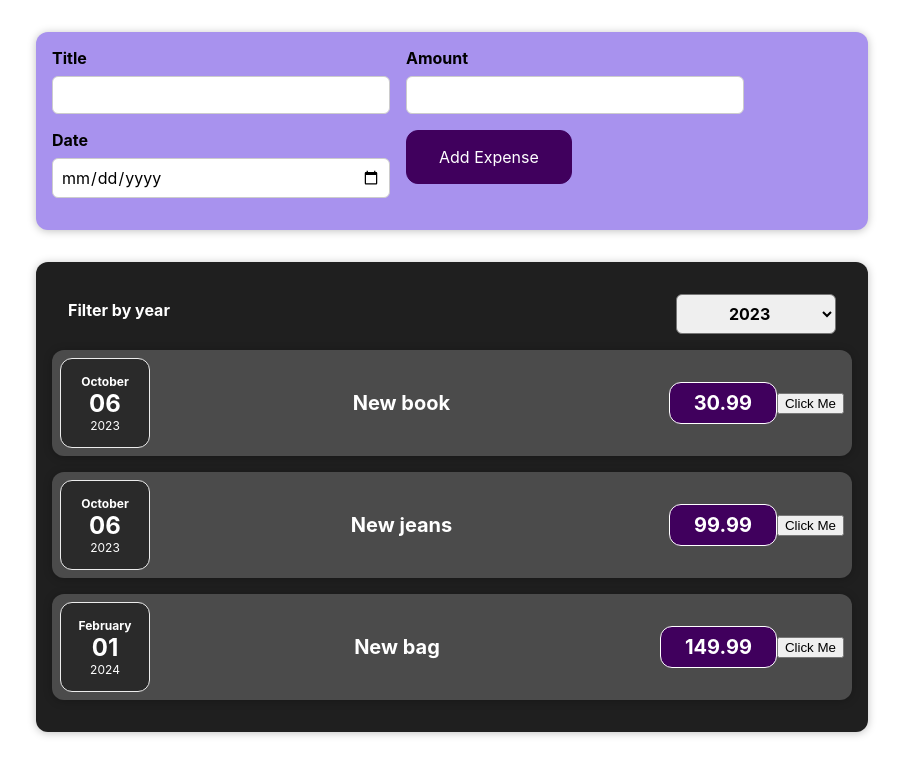
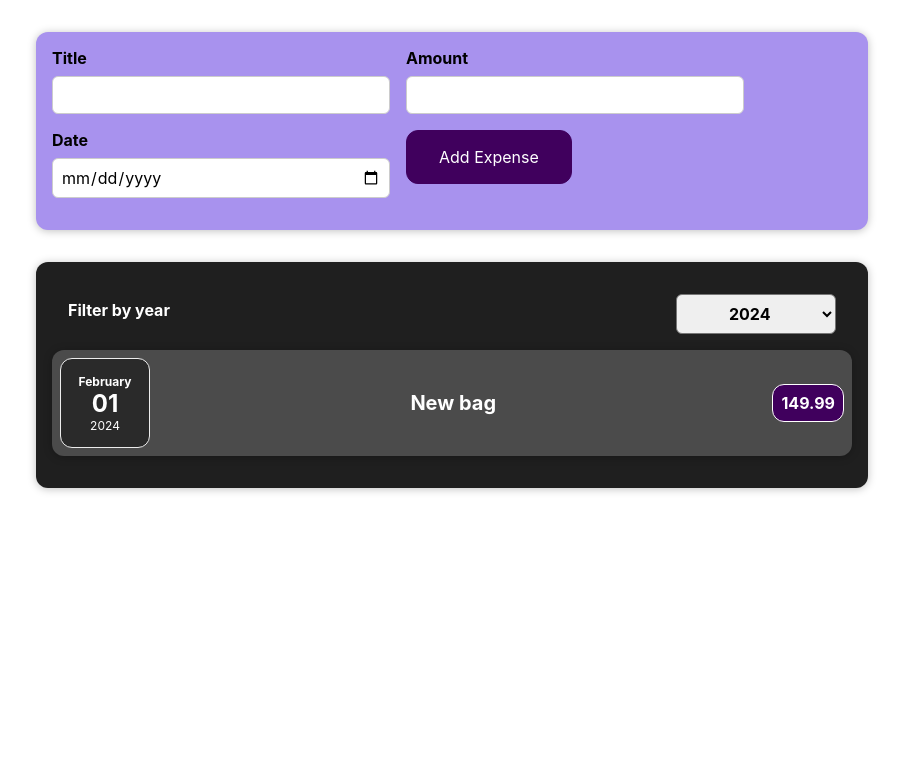
Before and after one commit to maarjalaadi/expenses, a React (Create React App) app: page / in a window 1280 px wide. Shown: the top 776 px of the page, without its empty margins (188-1091 px from the left). Built offline with nearby package versions, Linux system fonts and the light colour scheme.

Commit message:
Added content filtering

```diff
--- a/src/App.js
+++ b/src/App.js
@@ -8,27 +8,27 @@ const DYMMY_EXPENSES = [
     id: 'id1',
     date: new Date(2023, 9, 6),
     title: 'New book',
-    price: 30.99
+    amount: 30.99
   },
  {
   id: 'id2',
   date: new Date(2023, 9, 6),
   title: 'New jeans',
-  price: 99.99
+  amount: 99.99
  },
  {
   id: 'id3',
   date: new Date(2024, 1, 1),
   title: 'New bag',
-  price: 149.99
+  amount: 149.99
  },
 ]
 const App = () => {
   const [expenses, setExpenses] = useState(DYMMY_EXPENSES)
 
   const addExpenseHandler = (expense) => {
-    setExpenses((previousExpenses) =>{
-      return [ expense, ...previousExpenses]
+    setExpenses((previousExpenses) => {
+      return [expense, ...previousExpenses]
     })
   }
 
--- a/src/components/Expenses/ExpenseItem.css
+++ b/src/components/Expenses/ExpenseItem.css
@@ -27,7 +27,7 @@
     color: white;
 }
 
-.expense-item__price {
+.expense-item__amount {
     font-size: 1rem;
     font-weight: bold;
     color: white;
--- a/src/components/Expenses/ExpenseItem.js
+++ b/src/components/Expenses/ExpenseItem.js
@@ -4,22 +4,18 @@ import Card from '../UI/Card'
 import{ useState } from 'react'
 
 const ExpenseItem = (props) => {
-    const[title, setTitle] = useState(props.expenseData.title)
-
-    const clickHandler = () =>{
-        console.log('Clicked!')
-        setTitle(`Updated by click ${title}`)
-        console.log(title)
-    }
+    console.log(props)
     return(
+        <li>
         <Card className="expense-item">
             <ExpenseDate date={props.expenseData.date} />
             <div className="expense-item__description">
                 <h2>{props.expenseData.title}</h2>
-                <div className="expense-item__price">{props.expenseData.price}</div>
+                <div className="expense-item__amount">{props.expenseData.amount}
+            </div>
         </div>
-        <button onClick={clickHandler}>Click Me</button>
         </Card>
+    </li>
     )
 }
 
--- a/src/components/Expenses/Expenses.js
+++ b/src/components/Expenses/Expenses.js
@@ -2,22 +2,26 @@ import React, { useState } from "react"
 
 import './Expenses.css'
 import Card from '../UI/Card'
-import ExpenseItem from './ExpenseItem'
-import ExpensesFilter from "./ExpensesFilter";
+import ExpensesFilter from "./ExpensesFilter"
+import ExpensesList from './ExpensesList'
 
 const Expenses = (props) => {
-  const filterChangeHandler = (filteredYear) => {
-      console.log('Year data in Expenses.js ' + filteredYear)
+  const[filteredYear, setFilteredYear] = useState('2024')
+  console.log(filteredYear)
+
+  const filterChangeHandler = (year) => {
+      console.log('Year data in Expenses.js' + year)
+      setFilteredYear(year)
   }
 
-    return (
+  const filteredExpenses = props.expenses.filter((expense) => {
+    return expense.date.getFullYear() == filteredYear
+  })
+
+return(
         <Card className="expenses">
-          <ExpensesFilter onChangeFilter={filterChangeHandler} />
-        {
-          props.expenses.map((expense) => {
-              return <ExpenseItem expenseData={expense} key={expense.id} />
-          })
-        }
+          <ExpensesFilter selected={filteredYear} onChangeFilter={filterChangeHandler} />
+          <ExpensesList expenses={filteredExpenses} />
         </Card>
     )
 }
--- a/src/components/Expenses/ExpensesFilter.js
+++ b/src/components/Expenses/ExpensesFilter.js
@@ -2,12 +2,16 @@ import React from 'react';
 
 import './ExpensesFilter.css';
 
-const ExpensesFilter = () => {
+const ExpensesFilter = (props) => {
+    const dropdownChangeHandler = (event) => {
+        props.onChangeFilter(event.target.value)
+
+}
     return (
         <div className='expenses-filter'>
             <div className='expenses-filter__control'>
                 <label>Filter by year</label>
-                <select>
+                <select value={props.selected} onChange={dropdownChangeHandler}>
                     <option value='2023'>2023</option>
                     <option value='2024'>2024</option>
                     <option value='2025'>2025</option>
--- /dev/null
+++ b/src/components/Expenses/ExpensesList.css
@@ -0,0 +1,9 @@
+.expenses-list {
+  list-style: none;
+  padding: 0;
+}
+
+.expenses-list__fallback {
+  color: white;
+  text-align: center;
+}
--- /dev/null
+++ b/src/components/Expenses/ExpensesList.js
@@ -0,0 +1,22 @@
+import './ExpensesList.css'
+import ExpenseItem from "./ExpenseItem"
+
+const ExpensesList = (props) => {
+    if(props.expenses.length === 0)
+   {
+        return(
+        <p className='expenses-list__fallback'>No expenses found.</p>
+        )
+    }
+    return(
+        <ul className='expenses-list'>
+      {
+            props.expenses.length > 0 && props.expenses.map((expense) => {
+                return <ExpenseItem expenseData={expense} key={expense.id} />
+          })
+        }
+        </ul>
+
+    )
+}
+export default ExpensesList
```
